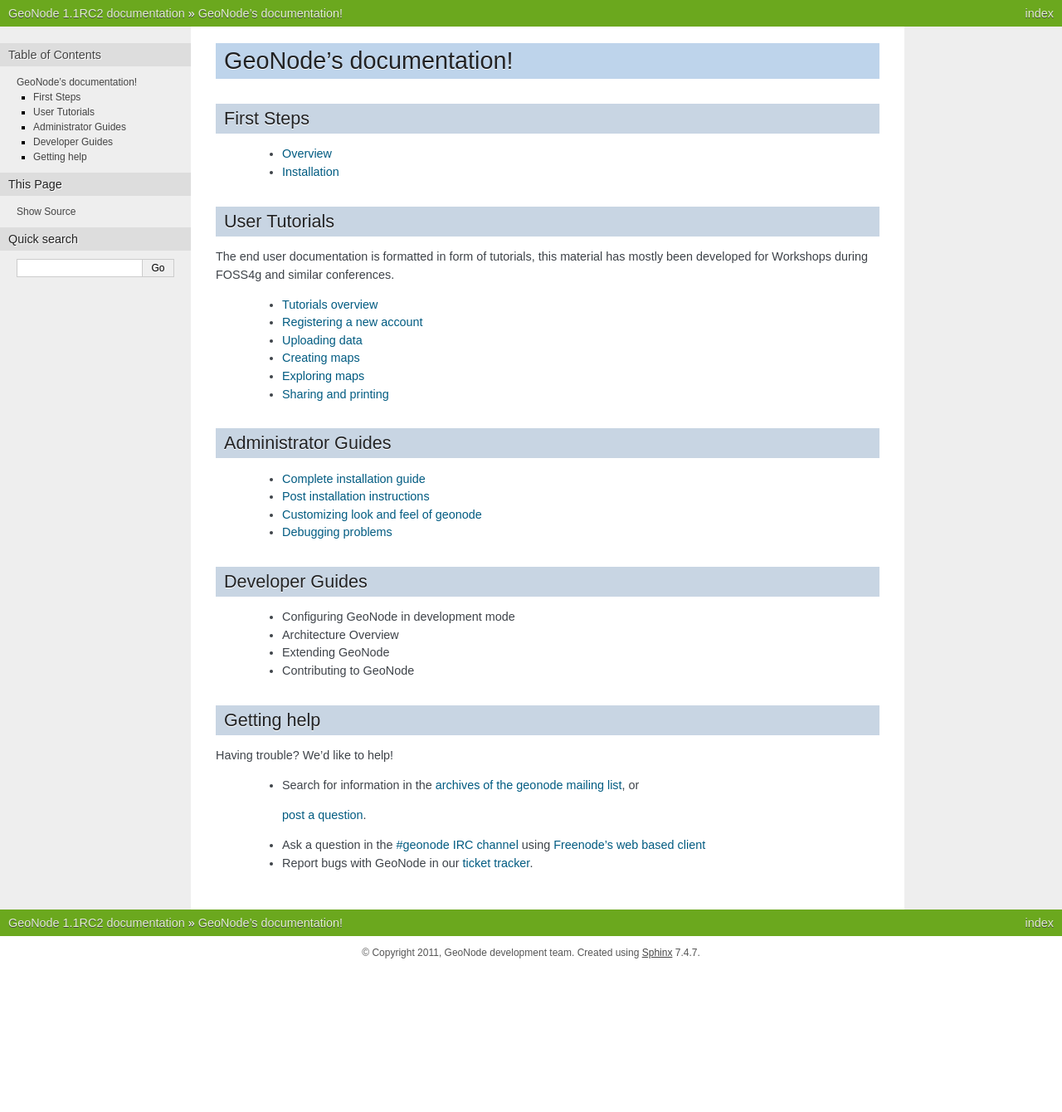
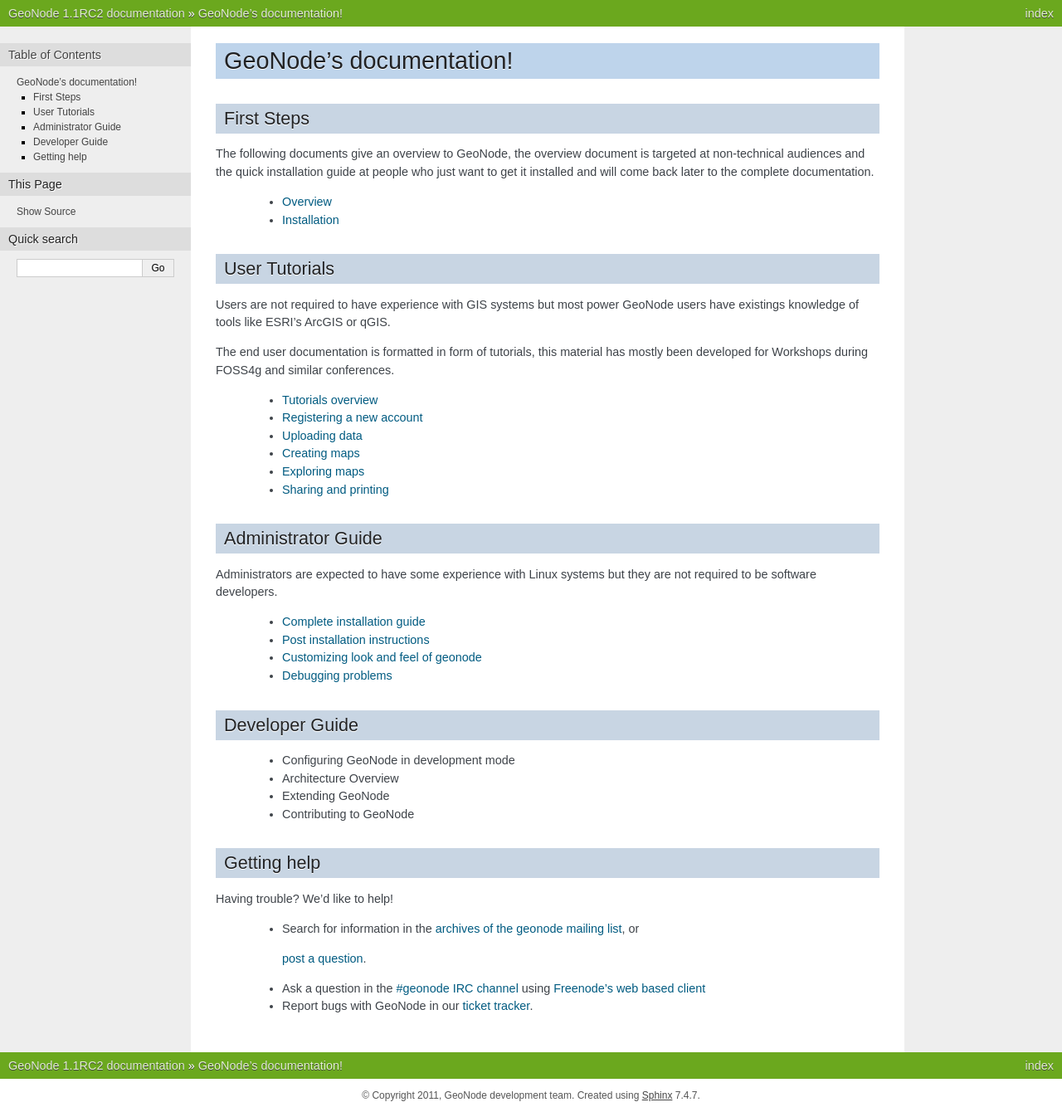
Before and after one commit to ingenieroariel/geonodedocs, a Sphinx documentation site: the page built from docs/index.txt, in a window 1280 px wide. Shown: the whole page at 83% size. Built offline with Sphinx 7.4.7, drawn with Linux system fonts in a browser that asks for light colours; before the commit the page ends 1168 px from its top, so only the background shows below that.

Commit message:
Added more context to intro

```diff
--- a/docs/index.txt
+++ b/docs/index.txt
@@ -10,6 +10,8 @@ GeoNode's documentation!
 First Steps
 ===========
 
+The following documents give an overview to GeoNode, the overview document is targeted at non-technical audiences and the quick installation guide at people who just want to get it installed and will come back later to the complete documentation.
+
  * :doc:`Overview <intro/overview>`
  * :doc:`Installation <intro/install>`
 
@@ -17,6 +19,8 @@ First Steps
 
 User Tutorials
 ==============
+
+Users are not required to have experience with GIS systems but most power GeoNode users have existings knowledge of tools like ESRI's ArcGIS or qGIS.
 
 The end user documentation is formatted in form of tutorials, this material has mostly been developed for Workshops during FOSS4g and similar conferences.
 
@@ -27,16 +31,18 @@ The end user documentation is formatted in form of tutorials, this material has
  * :doc:`Exploring maps <users/explore>`
  * :doc:`Sharing and printing <users/share>`
 
-Administrator Guides
-====================
+Administrator Guide
+===================
+
+Administrators are expected to have some experience with Linux systems but they are not required to be software developers.
 
  * :doc:`Complete installation guide <deploy/install>`
  * :doc:`Post installation instructions <deploy/production>`
  * :doc:`Customizing look and feel of geonode <deploy/customizing>`
  * :doc:`Debugging problems <deploy/debugging>`
 
-Developer Guides
-================
+Developer Guide
+===============
 
  * :doc:`Configuring GeoNode in development mode <developers/setup>`
  * :doc:`Architecture Overview <developers/architecture>`
```
